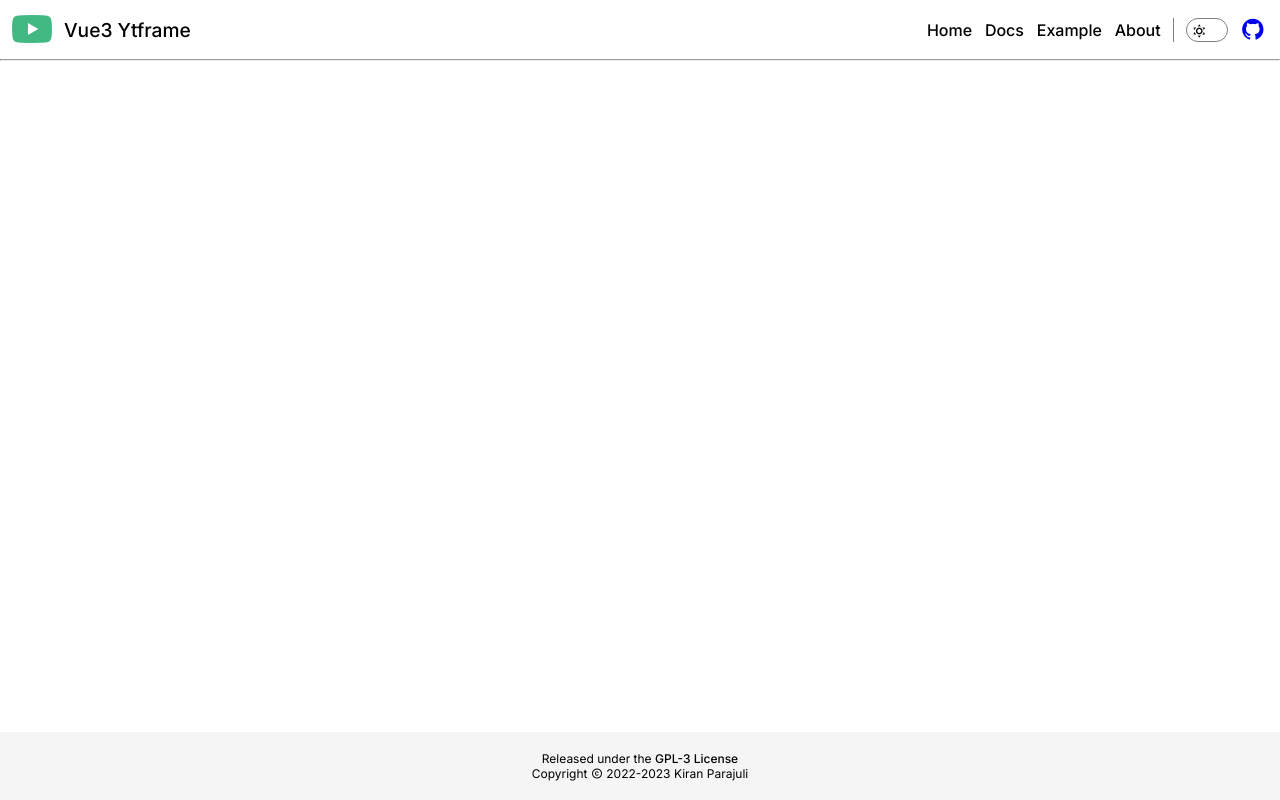
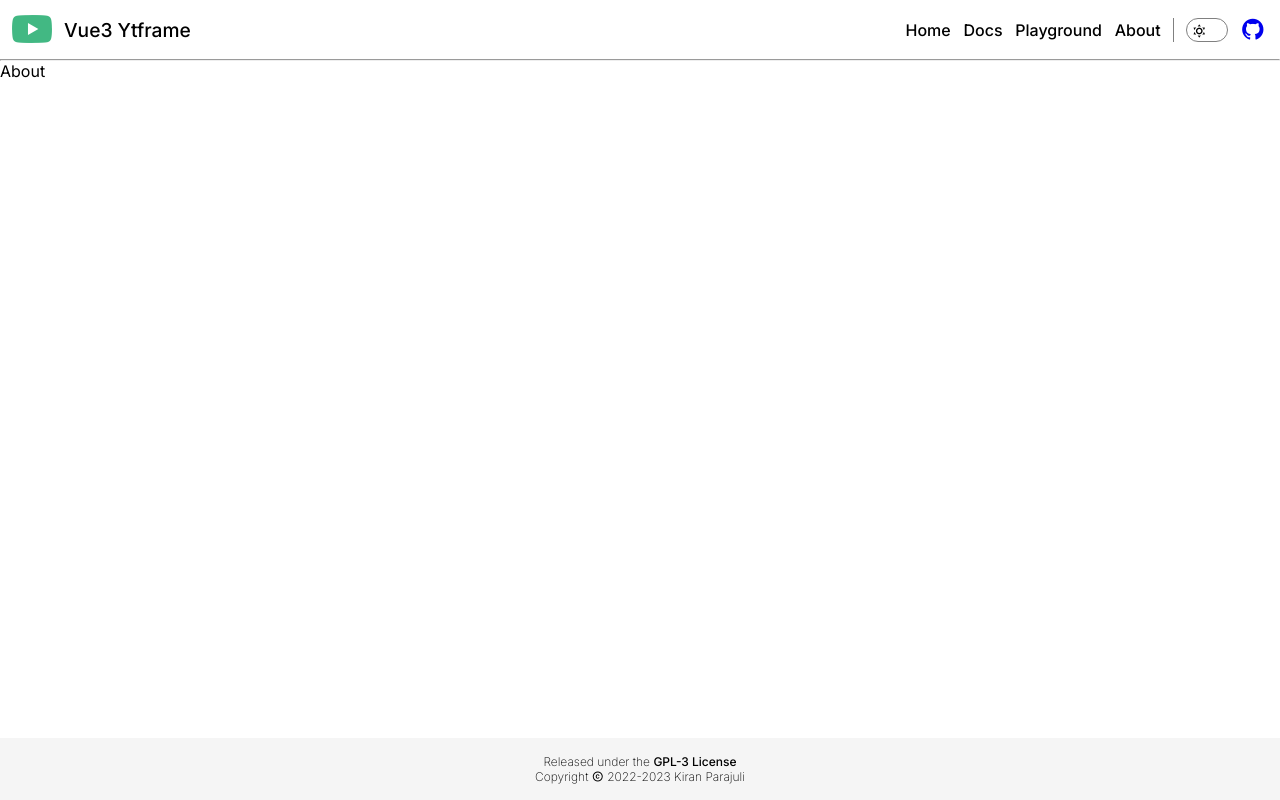
Before and after one commit to kiranparajuli589/vue3-ytframe, a Vue app: page /#/about in a window 1280 px wide. Built offline with nearby package versions, Linux system fonts and the light colour scheme.

Commit message:
Added empty pages for the avail. links in the appbar
Signed-off-by: Parajuli Kiran <kiranparajuli589@gmail.com>

```diff
--- a/src/components/AppBar.vue
+++ b/src/components/AppBar.vue
@@ -5,10 +5,10 @@
 			<div class="app-bar--title">Vue3 Ytframe</div>
 		</div>
 		<div class="app-bar--actions">
-			<div class="link">Home</div>
-			<div class="link">Docs</div>
-			<div class="link">Example</div>
-			<div class="link">About</div>
+			<div class="link" @click="push({name: 'Home'})">Home</div>
+			<div class="link" @click="push({name: 'Docs'})">Docs</div>
+			<div class="link" @click="push({name: 'Playground'})">Playground</div>
+			<div class="link" @click="push({name: 'About'})">About</div>
 			<div class="separator" />
 			<div class="theme-select" @click="toggleDark()" title="Toggle Theme">
 				<div v-if="isDark" class="mdi mdi-weather-night"/>
@@ -21,10 +21,11 @@
 	</header>
 </template>
 <script setup>
-
 import useAppStore from "../composables/useAppStore.js"
+import {useRouter} from "vue-router"
 
 const {isDark, toggleDark} = useAppStore()
+const {push} = useRouter()
 </script>
 <style lang="scss">
 .app-bar {
--- a/src/components/TheFooter.vue
+++ b/src/components/TheFooter.vue
@@ -12,9 +12,9 @@
 	right: 0;
 	text-align: center;
 	font-size: 12px;
-	padding: 1.2rem .5rem;
+	padding: 1rem .5rem;
 	background-color: #f5f5f5;
-
+	font-weight: 200;
 	.bold {
 		font-weight: 500;
 	}
--- a/src/router/index.js
+++ b/src/router/index.js
@@ -5,6 +5,21 @@ const routes = [
 		path: "/",
 		name: "Home",
 		component: () => import("../views/HomePage.vue"),
+	},
+	{
+		path: "/docs",
+		name: "Docs",
+		component: () => import("../views/DocsPage.vue"),
+	},
+	{
+		path: "/playground",
+		name: "Playground",
+		component: () => import("../views/PlaygroundPage.vue"),
+	},
+	{
+		path: "/about",
+		name: "About",
+		component: () => import("../views/AboutPage.vue"),
 	},
 ]
 
--- /dev/null
+++ b/src/views/AboutPage.vue
@@ -0,0 +1,3 @@
+<template>
+	<div>About</div>
+</template>
--- /dev/null
+++ b/src/views/DocsPage.vue
@@ -0,0 +1,3 @@
+<template>
+	<div>Docs</div>
+</template>
--- /dev/null
+++ b/src/views/PlaygroundPage.vue
@@ -0,0 +1,3 @@
+<template>
+	<div>Playground</div>
+</template>
```
Also changed, not shown: lib/VueYtframe.vue (indentation only), 11 other files (tests, documents, lock files or other folders).
